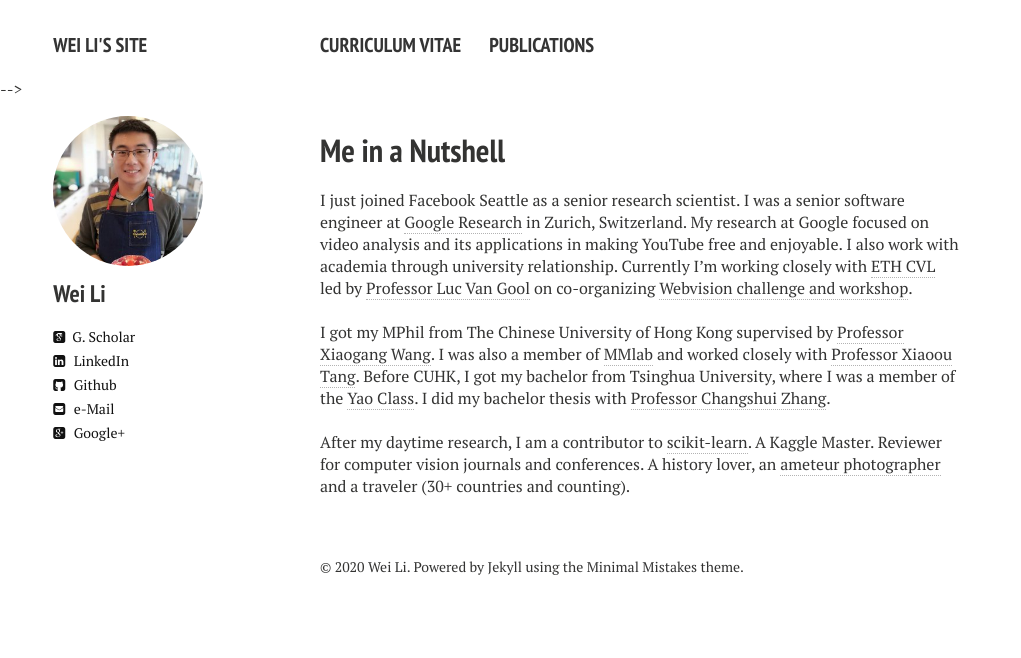
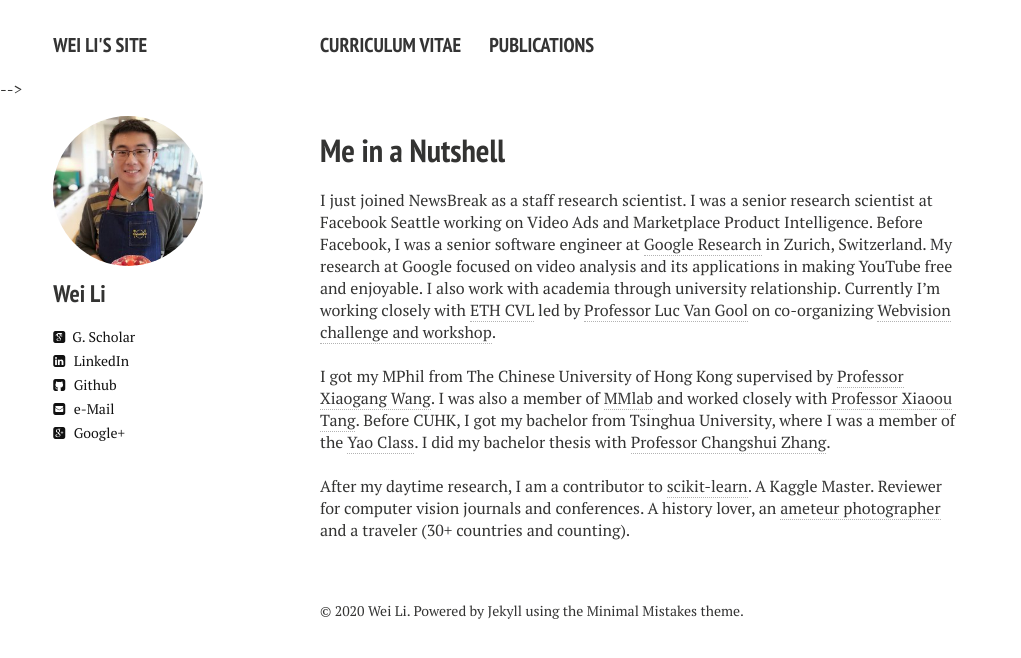
Before and after one commit to weilinear/BACKUP_weilinear.github.io, a Jekyll site: the page built from index.md, in a window 1280 px wide. Shown: the top 658 px of the page, without its empty margins (0-1021 px from the left). Built offline with Jekyll 4.4.1, drawn with Linux system fonts in a browser that asks for light colours; nearby versions of some CDN libraries; comment, search, counter and statistics services are not loaded.

Commit message:
Change my bio

```diff
--- a/index.md
+++ b/index.md
@@ -7,7 +7,7 @@ image:
   feature: mountain.jpg
 ---
 
-I just joined Facebook Seattle as a senior research scientist. I was a senior software engineer at <a href="https://research.google.com" target="_blank">Google Research</a> in
+I just joined NewsBreak as a staff research scientist. I was a senior research scientist at Facebook Seattle working on Video Ads and Marketplace Product Intelligence. Before Facebook, I was a senior software engineer at <a href="https://research.google.com" target="_blank">Google Research</a> in
 Zurich, Switzerland. My research at Google focused on video analysis and its applications in making YouTube free and enjoyable.
 I also work with academia through university relationship. Currently I'm working closely with <a href="http://www.vision.ee.ethz.ch/en/" target="_blank">ETH CVL</a> led by
 <a href="https://www.vision.ee.ethz.ch/en/members/get_member.cgi?id=1" target="_blank">Professor Luc Van Gool</a> on co-organizing <a href="https://www.vision.ee.ethz.ch/webvision/workshop.html" target="_blank"> Webvision challenge and workshop</a>.
```
